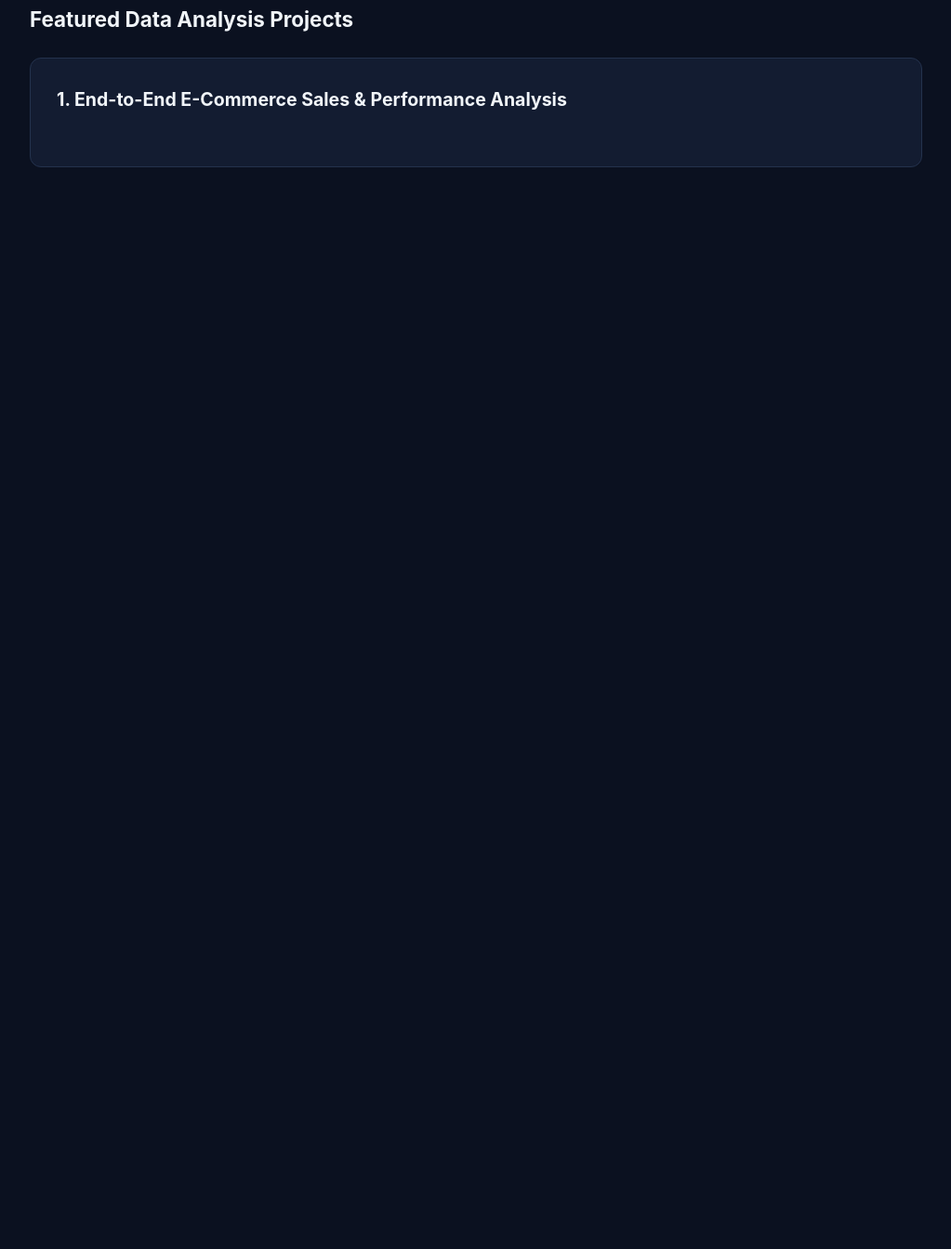
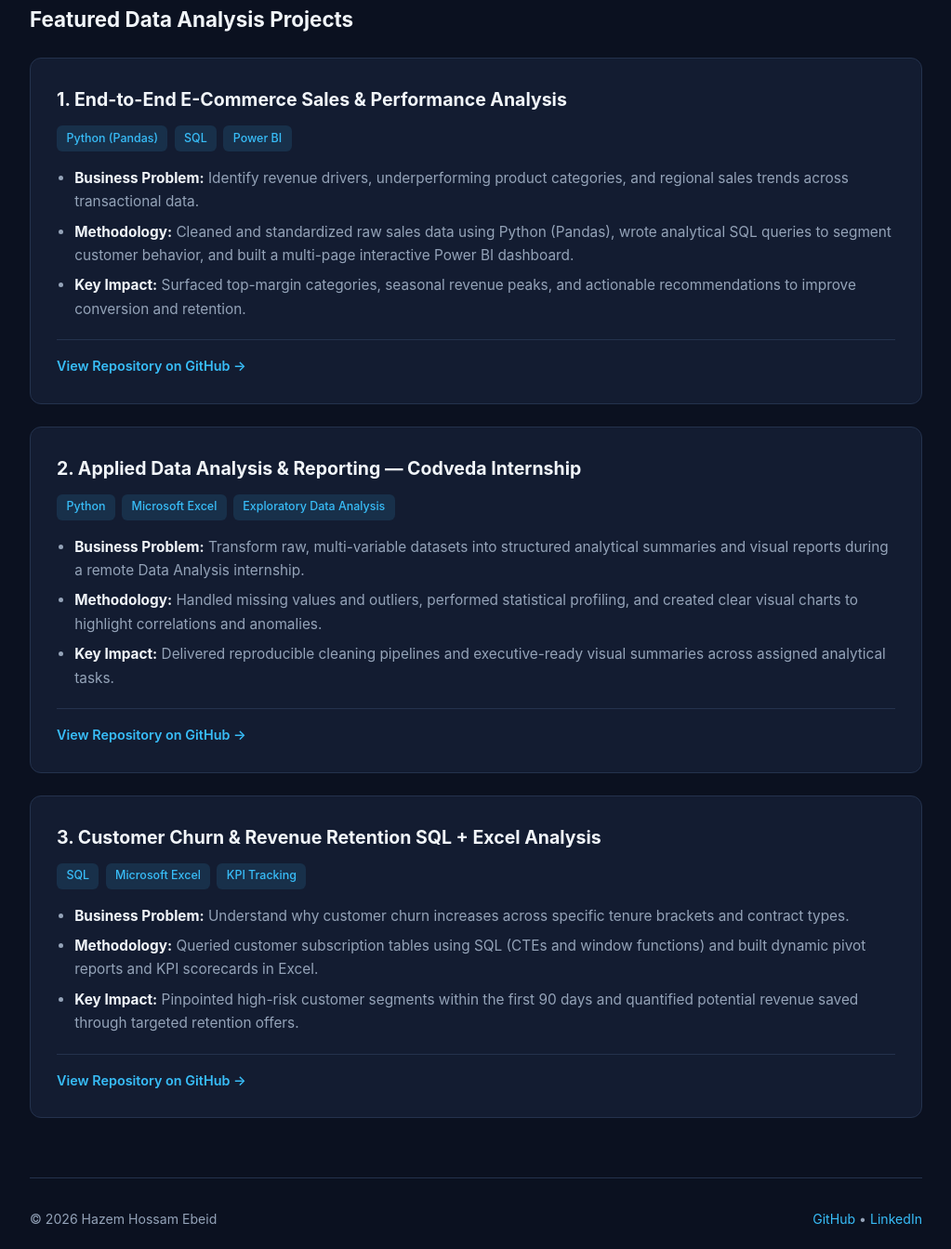
Before and after one commit to hazem-hossam/portfolio, a plain HTML site: page index.html in a window 1280 px wide. Shown: the part 677-2021 px from the top of the page at 93% size, without its empty margins (128-1151 px from the left). Before the commit the page ends 889 px from the top, so only its background shows below. Drawn offline with Linux system fonts and the light colour scheme.

Commit message:
index.html

```diff
--- a/index.html
+++ b/index.html
@@ -263,10 +263,10 @@
         Computer Science graduate (Information Systems major) specializing in data cleaning, exploratory data analysis, SQL querying, Python (Pandas), and interactive Power BI dashboards to support data-driven business decisions.
       </p>
       <div class="social-links">
-        <a href="https://github.com/HazemH0sam" target="_blank" class="btn btn-primary">
-          GitHub (@HazemH0sam)
+        <a href="https://github.com/Hazem-Hossam-da" target="_blank" class="btn btn-primary">
+          GitHub (@Hazem-Hossam-da)
         </a>
-        <a href="https://www.linkedin.com/in/hazem--hossam" target="_blank" class="btn">
+        <a href="https://www.linkedin.com/in/Hazem-Hossam-da" target="_blank" class="btn">
           LinkedIn Profile
         </a>
         <a href="mailto:hazemebid6@gmail.com" class="btn">
@@ -297,3 +297,70 @@
             <h3>1. End-to-End E-Commerce Sales & Performance Analysis</h3>
           </div>
           <div class="tools-list">
+            <span class="tool-pill">Python (Pandas)</span>
+            <span class="tool-pill">SQL</span>
+            <span class="tool-pill">Power BI</span>
+          </div>
+          <ul>
+            <li><strong>Business Problem:</strong> Identify revenue drivers, underperforming product categories, and regional sales trends across transactional data.</li>
+            <li><strong>Methodology:</strong> Cleaned and standardized raw sales data using Python (Pandas), wrote analytical SQL queries to segment customer behavior, and built a multi-page interactive Power BI dashboard.</li>
+            <li><strong>Key Impact:</strong> Surfaced top-margin categories, seasonal revenue peaks, and actionable recommendations to improve conversion and retention.</li>
+          </ul>
+          <div class="project-links">
+            <a href="https://github.com/Hazem-Hossam-da" target="_blank">View Repository on GitHub →</a>
+          </div>
+        </div>
+
+        <!-- Project 2 -->
+        <div class="project-card">
+          <div class="project-header">
+            <h3>2. Applied Data Analysis & Reporting — Codveda Internship</h3>
+          </div>
+          <div class="tools-list">
+            <span class="tool-pill">Python</span>
+            <span class="tool-pill">Microsoft Excel</span>
+            <span class="tool-pill">Exploratory Data Analysis</span>
+          </div>
+          <ul>
+            <li><strong>Business Problem:</strong> Transform raw, multi-variable datasets into structured analytical summaries and visual reports during a remote Data Analysis internship.</li>
+            <li><strong>Methodology:</strong> Handled missing values and outliers, performed statistical profiling, and created clear visual charts to highlight correlations and anomalies.</li>
+            <li><strong>Key Impact:</strong> Delivered reproducible cleaning pipelines and executive-ready visual summaries across assigned analytical tasks.</li>
+          </ul>
+          <div class="project-links">
+            <a href="https://github.com/Hazem-Hossam-da" target="_blank">View Repository on GitHub →</a>
+          </div>
+        </div>
+
+        <!-- Project 3 -->
+        <div class="project-card">
+          <div class="project-header">
+            <h3>3. Customer Churn & Revenue Retention SQL + Excel Analysis</h3>
+          </div>
+          <div class="tools-list">
+            <span class="tool-pill">SQL</span>
+            <span class="tool-pill">Microsoft Excel</span>
+            <span class="tool-pill">KPI Tracking</span>
+          </div>
+          <ul>
+            <li><strong>Business Problem:</strong> Understand why customer churn increases across specific tenure brackets and contract types.</li>
+            <li><strong>Methodology:</strong> Queried customer subscription tables using SQL (CTEs and window functions) and built dynamic pivot reports and KPI scorecards in Excel.</li>
+            <li><strong>Key Impact:</strong> Pinpointed high-risk customer segments within the first 90 days and quantified potential revenue saved through targeted retention offers.</li>
+          </ul>
+          <div class="project-links">
+            <a href="https://github.com/Hazem-Hossam-da" target="_blank">View Repository on GitHub →</a>
+          </div>
+        </div>
+
+      </div>
+    </section>
+
+    <footer>
+      <span>© 2026 Hazem Hossam Ebeid</span>
+      <div>
+        <a href="https://github.com/Hazem-Hossam-da" target="_blank">GitHub</a> •
+        <a href="https://www.linkedin.com/in/Hazem-Hossam-da" target="_blank">LinkedIn</a>
+      </div>
+    </footer>
+  </div>
+</body>
+</html>
```
